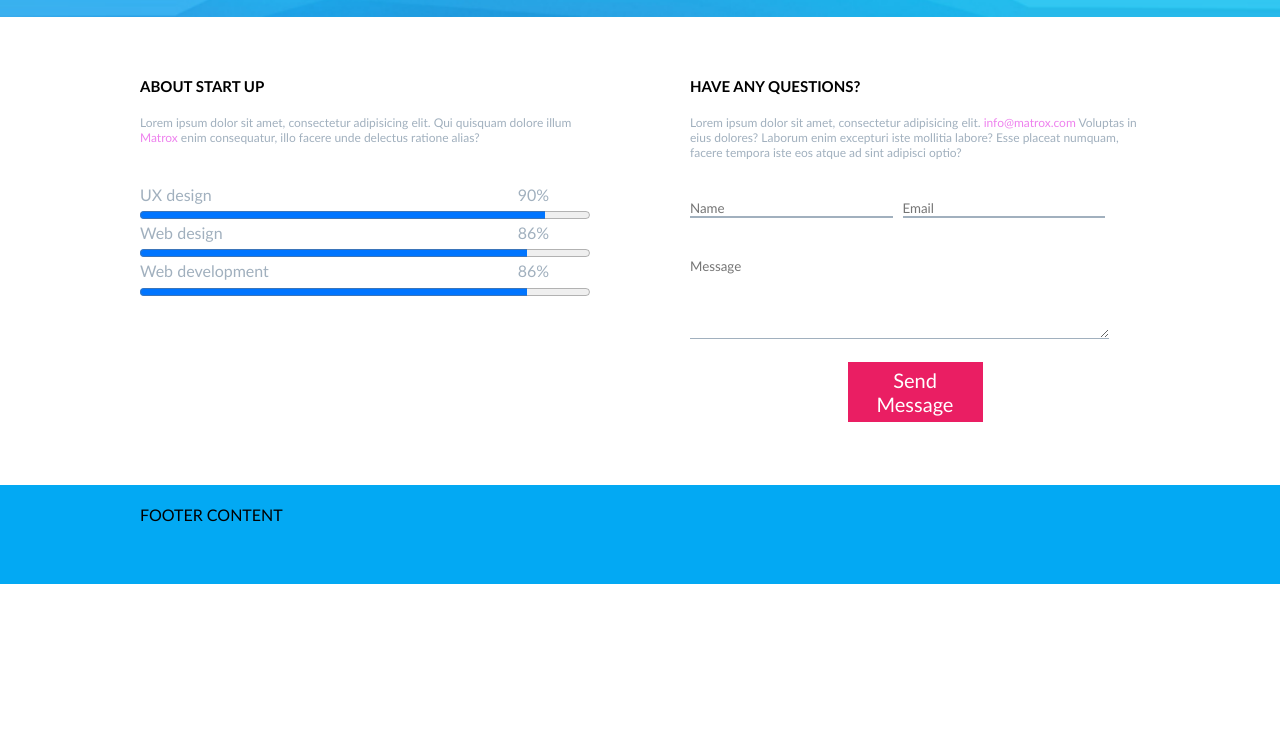
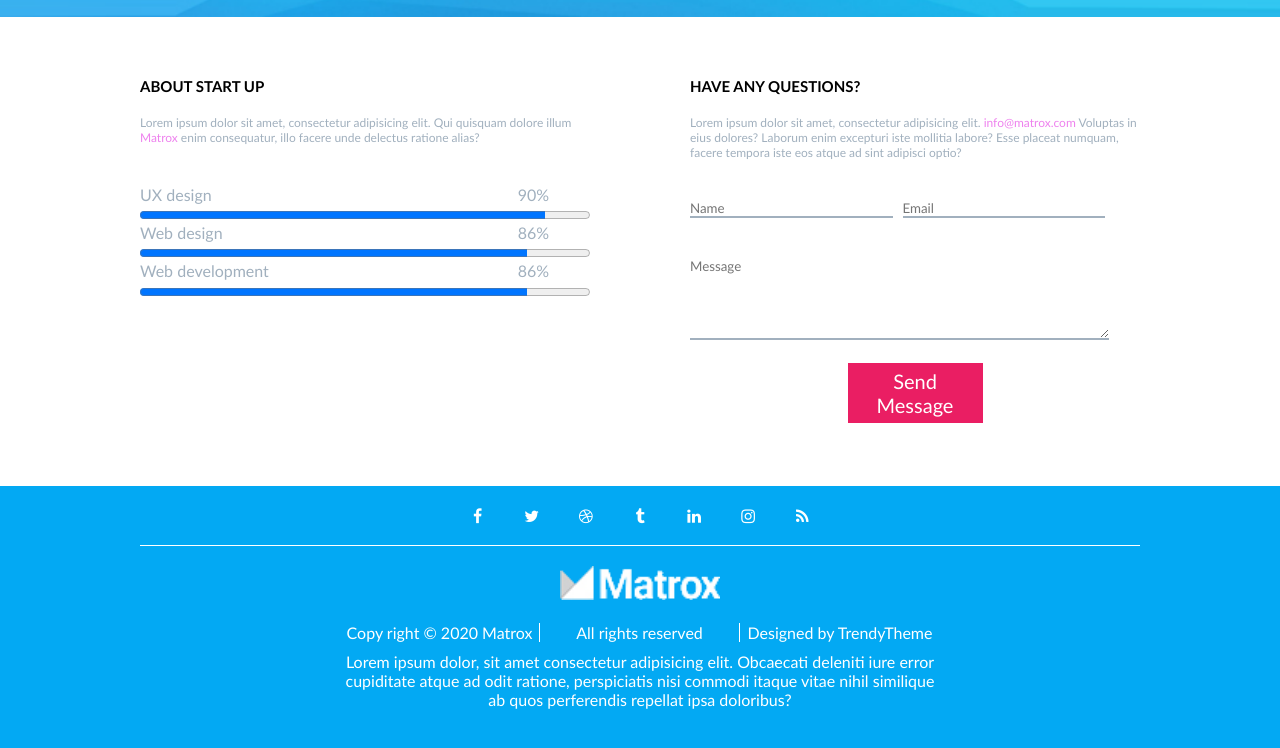
Before and after one commit to evelinao1/Coming-soon, a plain HTML site: page index.html in a window 1280 px wide. Shown: the part 488-1236 px from the top of the page. Before the commit the page ends 1072 px from the top, so only its background shows below. Drawn offline with Linux system fonts and the light colour scheme.

Commit message:
Almost done

```diff
--- a/css/content.css
+++ b/css/content.css
@@ -15,7 +15,7 @@
     font-size: 15px;
     margin-bottom: 20px;
 }
-.content p {
+.p {
     font-size: 12px;
     margin-bottom: 40px;
     color: #a1b0be;
@@ -48,7 +48,6 @@
         float: left;
         border-color: #a1b0be;
         color: #a1b0be;
-        background-color: transparent;
     }
     .input-bottom {
         display: inline-block;
@@ -56,8 +55,7 @@
         border-top: 0;
         border-left: 0;
         border-right: 0;
+        border-bottom: 2px solid #a1b0be;
         margin-bottom: 20px;
-        border-color: #a1b0be;
         color: #a1b0be;
-        background-color: transparent;
     }
--- a/css/footer.css
+++ b/css/footer.css
@@ -0,0 +1,54 @@
+.icons {
+    display: inline-block;
+    width: 100%;
+    text-align: center;
+    padding-bottom: 20px;
+    margin-bottom: 20px;
+    border-bottom: 1px solid #fff;
+
+}
+.icons > a {
+    display: inline-block;
+    width: 5%;
+    text-decoration: none;
+    color: white;
+}
+.img {
+    display: inline-block;
+    width: 16%;
+    margin-left: 42%;
+    margin-bottom: 20px;
+}
+    .par {
+    display: inline-block;
+    width: 20%;
+    margin-left: 20%;
+    float: left;
+    text-align: center;
+    color: white;
+    border-right: 1px solid #fff;
+}
+    .par-s {
+    display: inline-block;
+    width: 20%;
+    float: left;
+    text-align: center;
+    color: white;
+    border-right: 1px solid #fff;
+}
+.par-l {
+    display: inline-block;
+    width: 20%;
+    margin-right: 20%;
+    float: left;
+    text-align: center;
+    color: white;
+}
+.text {
+    display: inline-block;
+    width: 60%;
+    margin-left: 20%;
+    margin-top: 10px;
+    text-align: center;
+    color: white;
+}
--- a/css/hero.css
+++ b/css/hero.css
@@ -40,6 +40,6 @@
             color: white;
             background-color: transparent;
         }
-        .input > .placeholder {
+        .hero > .input ::placeholder {
                 color: white;
             }
--- a/index.html
+++ b/index.html
@@ -58,7 +58,7 @@
         <div class="content">
           <div class="left">
               <h2>About start up</h2>
-              <p>Lorem ipsum dolor sit amet, consectetur adipisicing elit. Qui quisquam dolore illum <span class="link" >Matrox</span>  enim consequatur, illo facere unde delectus ratione alias?</p>
+              <p class="p">Lorem ipsum dolor sit amet, consectetur adipisicing elit. Qui quisquam dolore illum <span class="link" >Matrox</span>  enim consequatur, illo facere unde delectus ratione alias?</p>
               <div>
                   <label class="pb-lable" for="file">UX design</label>
                   <label class="r-lable" for="value">90%</label>
@@ -77,7 +77,7 @@
           </div>
           <div class="right">
             <h2>Have any questions?</h2>
-              <p>Lorem ipsum dolor sit amet, consectetur adipisicing elit. <span class="link">info@matrox.com</span>  Voluptas in eius dolores? Laborum enim excepturi iste mollitia labore? Esse placeat numquam, facere tempora iste eos atque ad sint adipisci optio?</p>
+              <p class="p">Lorem ipsum dolor sit amet, consectetur adipisicing elit. <span class="link">info@matrox.com</span>  Voluptas in eius dolores? Laborum enim excepturi iste mollitia labore? Esse placeat numquam, facere tempora iste eos atque ad sint adipisci optio?</p>
               <form>
                 <input class="input-top-n" type="name" placeholder="Name">
                 <input class="input-top-e" type="email" placeholder="Email">
@@ -90,7 +90,24 @@
     </main>
     <footer id="footer" class="container bg-blue" >
         <div class="content">
-          FOOTER CONTENT
+            <div class="icons">
+                <a href="#" class="fa fa-facebook"></a>
+                <a href="#" class="fa fa-twitter"></a>
+                <a href="#" class="fa fa-dribbble"></a>
+                <a href="#" class="fa fa-tumblr"></a>
+                <a href="#" class="fa fa-linkedin"></a>
+                <a href="#" class="fa fa-instagram"></a>
+                <a href="#" class="fa fa-rss"></a>
+            </div>
+            <div class="content">
+                <img class="img" src="./img/matrox.png" alt="Logo">
+            </div>
+            <div class="content">
+                <p class="par">Copy right © 2020 Matrox</p>
+                <p class="par-s">All rights reserved</p>
+                <p class="par-l">Designed by TrendyTheme</p>
+                <p class="text">Lorem ipsum dolor, sit amet consectetur adipisicing elit. Obcaecati deleniti iure error cupiditate atque ad odit ratione, perspiciatis nisi commodi itaque vitae nihil similique ab quos perferendis repellat ipsa doloribus?</p>
+            </div>
         </div>
     </footer>
 
```
